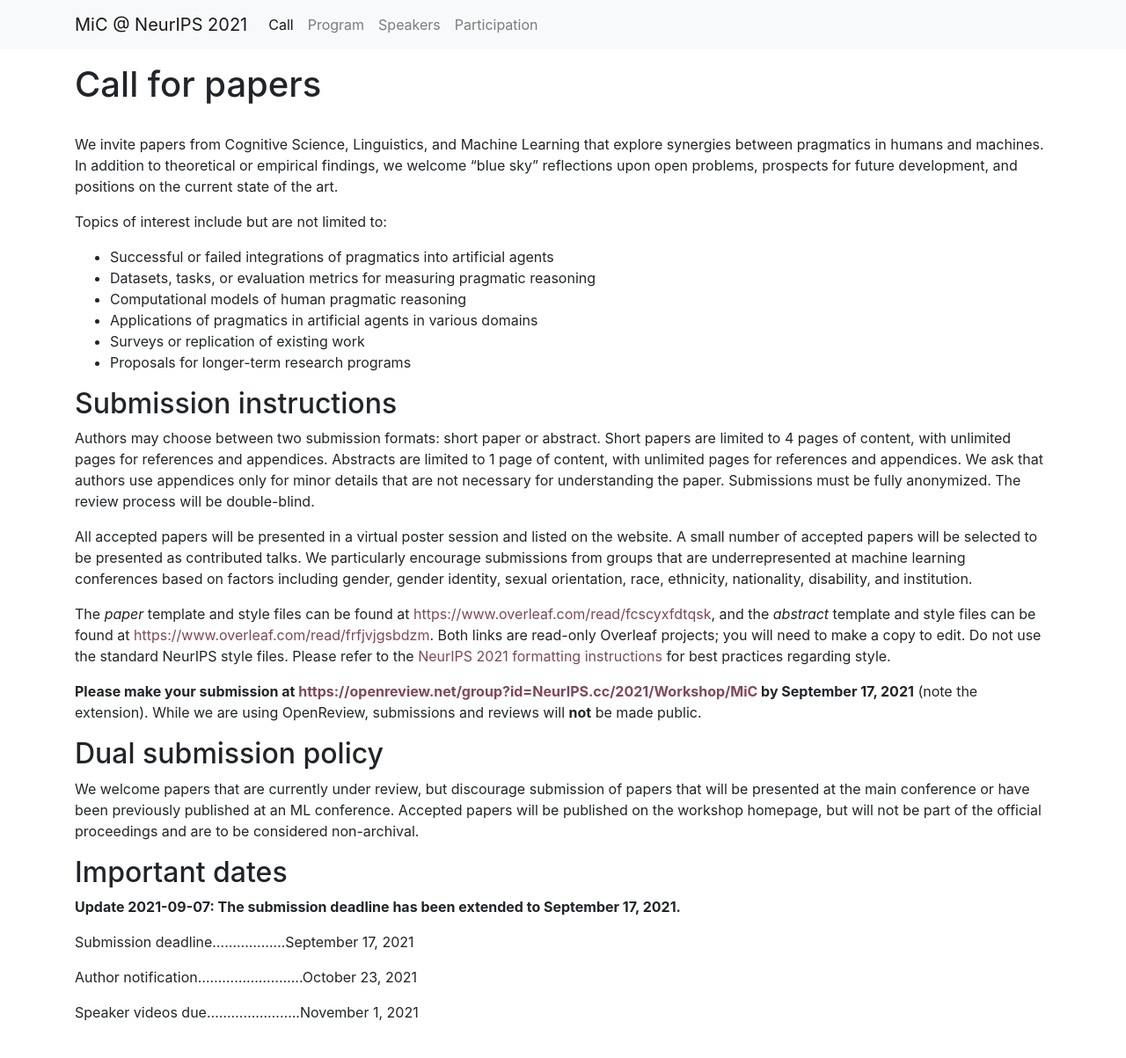
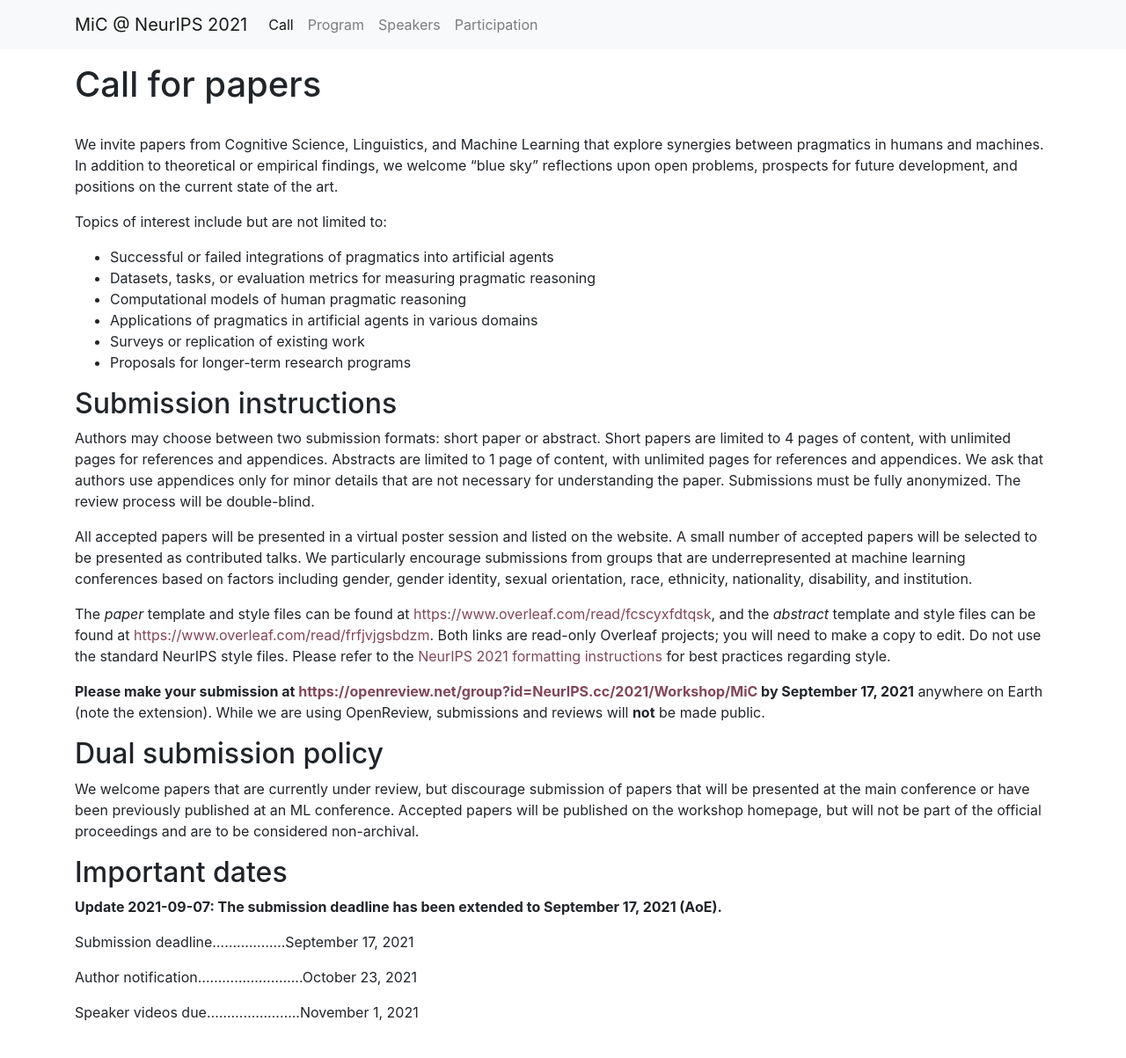
Before and after one commit to mic-workshop/mic-workshop.github.io, a Jekyll site: the page built from call/index.md, in a window 1280 px wide. Shown: the whole page at 88% size. Built offline with Jekyll 4.4.1, drawn with Linux system fonts in a browser that asks for light colours.

Commit message:
Add AoE note

```diff
--- a/call/index.md
+++ b/call/index.md
@@ -23,14 +23,14 @@ All accepted papers will be presented in a virtual poster session and listed on
 
 The *paper* template and style files can be found at [https://www.overleaf.com/read/fcscyxfdtqsk](https://www.overleaf.com/read/fcscyxfdtqsk), and the *abstract* template and style files can be found at [https://www.overleaf.com/read/frfjvjgsbdzm](https://www.overleaf.com/read/frfjvjgsbdzm). Both links are read-only Overleaf projects; you will need to make a copy to edit. Do not use the standard NeurIPS style files. Please refer to the [NeurIPS 2021 formatting instructions](https://neurips.cc/Conferences/2021/PaperInformation/StyleFiles) for best practices regarding style.
 
-**Please make your submission at [https://openreview.net/group?id=NeurIPS.cc/2021/Workshop/MiC](https://openreview.net/group?id=NeurIPS.cc/2021/Workshop/MiC) by September 17, 2021** (note the extension). While we are using OpenReview, submissions and reviews will **not** be made public.
+**Please make your submission at [https://openreview.net/group?id=NeurIPS.cc/2021/Workshop/MiC](https://openreview.net/group?id=NeurIPS.cc/2021/Workshop/MiC) by September 17, 2021** anywhere on Earth (note the extension). While we are using OpenReview, submissions and reviews will **not** be made public.
 
 ## Dual submission policy
 We welcome papers that are currently under review, but discourage submission of papers that will be presented at the main conference or have been previously published at an ML conference. Accepted papers will be published on the workshop homepage, but will not be part of the official proceedings and are to be considered non-archival.
 
 ## Important dates
 
-**Update 2021-09-07: The submission deadline has been extended to September 17, 2021.**
+**Update 2021-09-07: The submission deadline has been extended to September 17, 2021 (AoE).**
 
 Submission deadline..................September 17, 2021
 
```
